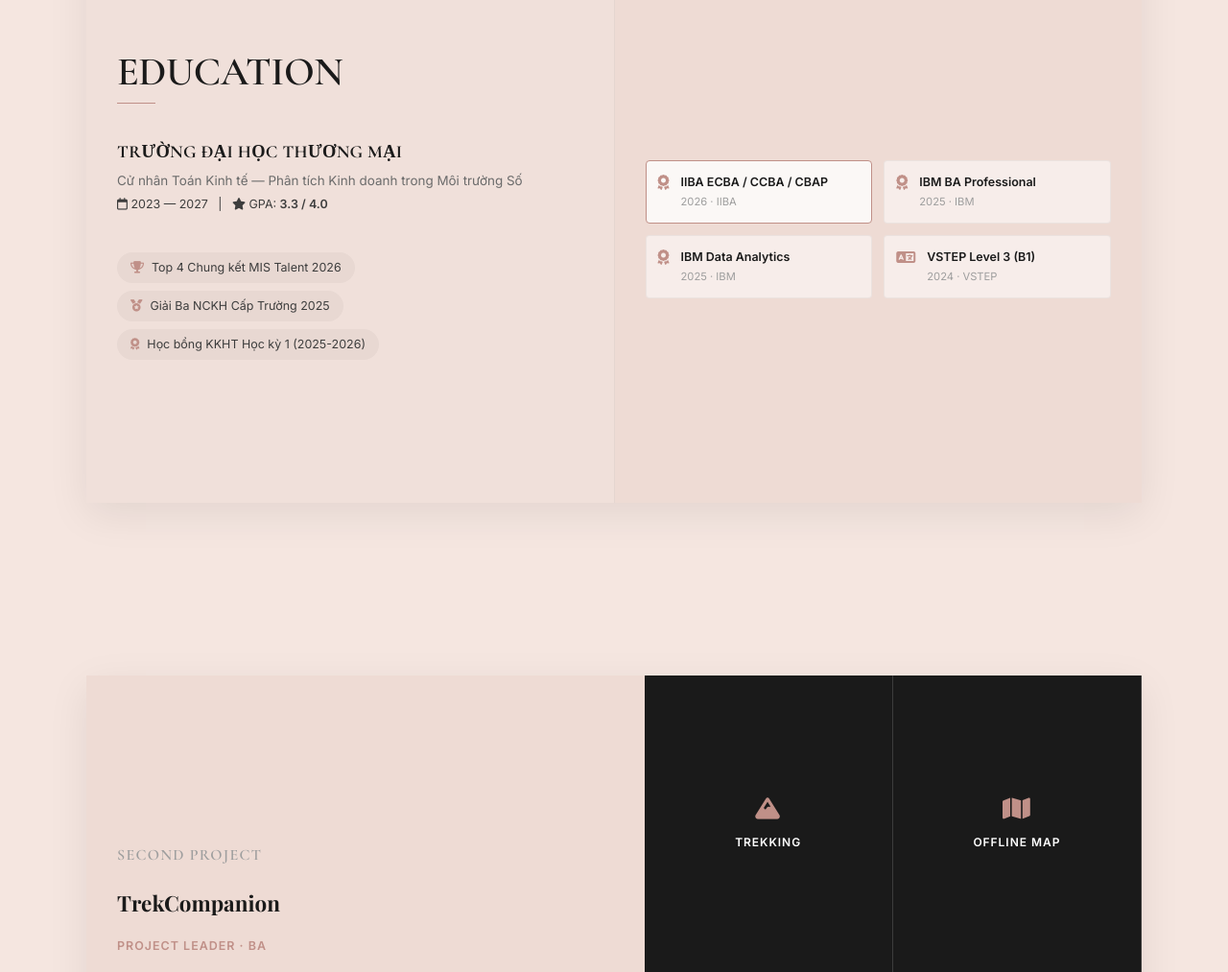
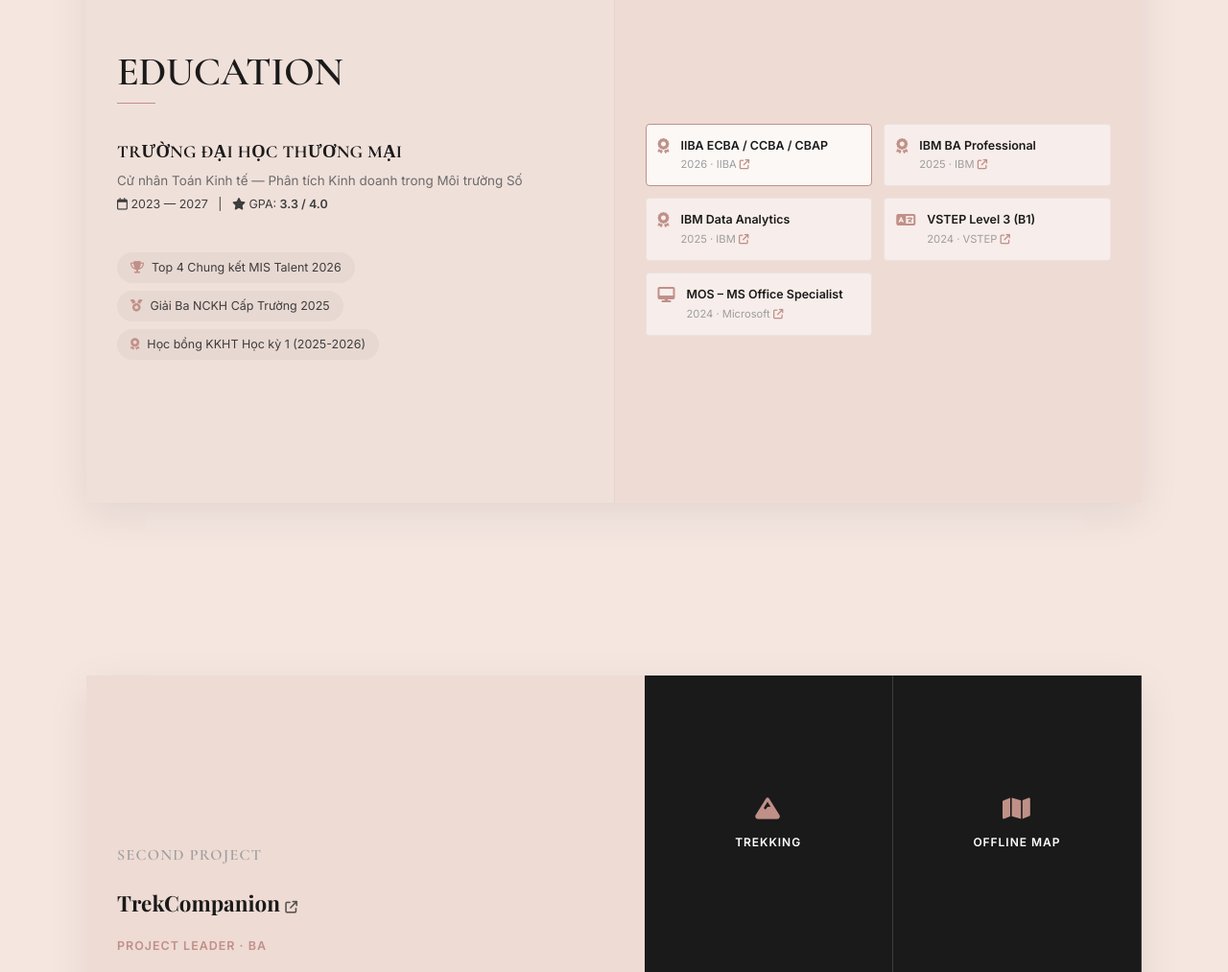
Before and after one commit to nguyenthithuylinh1285-hue/my-profile, a plain HTML site: page index.html in a window 1280 px wide. Shown: the part 4186-5199 px from the top of the page at 96% size. Drawn offline with nearby package versions, Linux system fonts and the light colour scheme; a web font is replaced by a local one.

Commit message:
Update index.html - redesign v2

```diff
--- a/index.html
+++ b/index.html
@@ -99,7 +99,7 @@
                 </div>
                 <div class="card-right text-content">
                     <h2 class="section-heading-label">FIRST PROJECT</h2>
-                    <h3 class="project-title">OPC Decision Copilot</h3>
+                    <h3 class="project-title"><a href="https://docs.google.com/document/d/15pqKeZUkOWtOkDrPvxwPSjV3umGW4Jpp/edit?usp=sharing&ouid=107819902058808205290&rtpof=true&sd=true" target="_blank" class="project-link">OPC Decision Copilot <i class="fa-solid fa-arrow-up-right-from-square" style="font-size: 0.8rem; opacity: 0.7;"></i></a></h3>
                     <p class="project-role">BA · AI Workflow Designer</p>
                     <div class="editorial-body">
                         <p>Hệ thống Hỗ trợ Ra Quyết định AI Multi-Agent. Xây dựng bộ 6 mô hình kỹ thuật (BPMN, ERD, DFD, Agent Architecture, Sequence, Decision Tree). Thiết kế cơ chế Traceability qua Trace ID.</p>
@@ -157,22 +157,26 @@
                 <div class="card-right text-content">
                     <h3 class="section-heading-sm">CERTIFICATES</h3>
                     <div class="cert-grid-horizontal">
-                        <div class="cert-card-mini featured">
+                        <a href="https://drive.google.com/file/d/1AUGS8Tt2r3ENCxniemDAUWRaCJHRqWP_/view?usp=sharing" target="_blank" class="cert-card-mini featured">
                             <i class="fa-solid fa-award"></i>
-                            <div><strong>IIBA ECBA / CCBA / CBAP</strong><span>2026 · IIBA</span></div>
-                        </div>
-                        <div class="cert-card-mini">
+                            <div><strong>IIBA ECBA / CCBA / CBAP</strong><span>2026 · IIBA <i class="fa-solid fa-arrow-up-right-from-square" style="font-size: 0.65rem;"></i></span></div>
+                        </a>
+                        <a href="https://drive.google.com/file/d/1vq1tnd1uKtnMufmsE_bYizSPQseFVxhO/view?usp=sharing" target="_blank" class="cert-card-mini">
                             <i class="fa-solid fa-award"></i>
-                            <div><strong>IBM BA Professional</strong><span>2025 · IBM</span></div>
-                        </div>
-                        <div class="cert-card-mini">
+                            <div><strong>IBM BA Professional</strong><span>2025 · IBM <i class="fa-solid fa-arrow-up-right-from-square" style="font-size: 0.65rem;"></i></span></div>
+                        </a>
+                        <a href="https://drive.google.com/file/d/1tRfdYYfyelHtHmulG8jgj7agl1rzQNpA/view?usp=sharing" target="_blank" class="cert-card-mini">
                             <i class="fa-solid fa-award"></i>
-                            <div><strong>IBM Data Analytics</strong><span>2025 · IBM</span></div>
-                        </div>
-                        <div class="cert-card-mini">
+                            <div><strong>IBM Data Analytics</strong><span>2025 · IBM <i class="fa-solid fa-arrow-up-right-from-square" style="font-size: 0.65rem;"></i></span></div>
+                        </a>
+                        <a href="https://drive.google.com/file/d/1rogxH8sMrG9Bu4i6LA-prHJu4VG-jsKU/view?usp=sharing" target="_blank" class="cert-card-mini">
                             <i class="fa-solid fa-language"></i>
-                            <div><strong>VSTEP Level 3 (B1)</strong><span>2024 · VSTEP</span></div>
-                        </div>
+                            <div><strong>VSTEP Level 3 (B1)</strong><span>2024 · VSTEP <i class="fa-solid fa-arrow-up-right-from-square" style="font-size: 0.65rem;"></i></span></div>
+                        </a>
+                        <a href="https://drive.google.com/file/d/1_-vW-EVTSS5_Zrd8hpcXFe4PxGk5rIYu/view?usp=sharing" target="_blank" class="cert-card-mini col-span-2-mobile">
+                            <i class="fa-solid fa-desktop"></i>
+                            <div><strong>MOS – MS Office Specialist</strong><span>2024 · Microsoft <i class="fa-solid fa-arrow-up-right-from-square" style="font-size: 0.65rem;"></i></span></div>
+                        </a>
                     </div>
                 </div>
             </div>
@@ -191,7 +195,7 @@
                 </div>
                 <div class="card-right text-content">
                     <h2 class="section-heading-label">SECOND PROJECT</h2>
-                    <h3 class="project-title">TrekCompanion</h3>
+                    <h3 class="project-title"><a href="https://trekcompanion-landing-page.vercel.app/?fbclid=IwY2xjawS9ivtleHRuA2FlbQIxMABicmlkETFtUTRodXNFMjFtUVdnNXdxc3J0YwZhcHBfaWQQMjIyMDM5MTc4ODIwMDg5MgABHlRW4sfCPcpLrSC7PWUR90NAnQjuXKuVy8XQTyaAy9LZWEGCbD0_sToU6Fht_aem_hck-5Les4J7rrIcURmv2QA#solution" target="_blank" class="project-link">TrekCompanion <i class="fa-solid fa-arrow-up-right-from-square" style="font-size: 0.8rem; opacity: 0.7;"></i></a></h3>
                     <p class="project-role">Project Leader · BA</p>
                     <div class="editorial-body">
                         <p>Ứng dụng Hỗ trợ Leo núi & Trekking An toàn. Dẫn dắt khảo sát pain points: mất sóng di động, lạc đường, thiếu nhu yếu phẩm, hỗ trợ khẩn cấp.</p>
```
